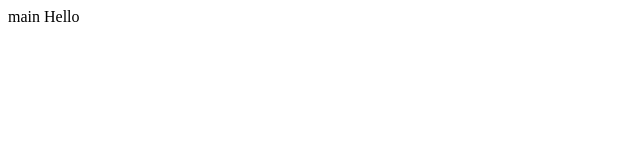
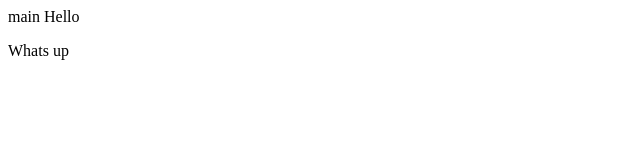
Before and after one commit to haraldshf/TrueNordWeb, a plain HTML site: page index.html in a window 1280 px wide. Shown: the full height of the page, 0-640 px from the left. Drawn offline with Linux system fonts and the light colour scheme.

Commit message:
Quick Change

```diff
--- a/index.html
+++ b/index.html
@@ -2,4 +2,4 @@
 main
 <html>Hello</html>
 <a href="htmlbs"></a>
-<a href="Is it on?"></a>
+<p>Whats up</p>
```
